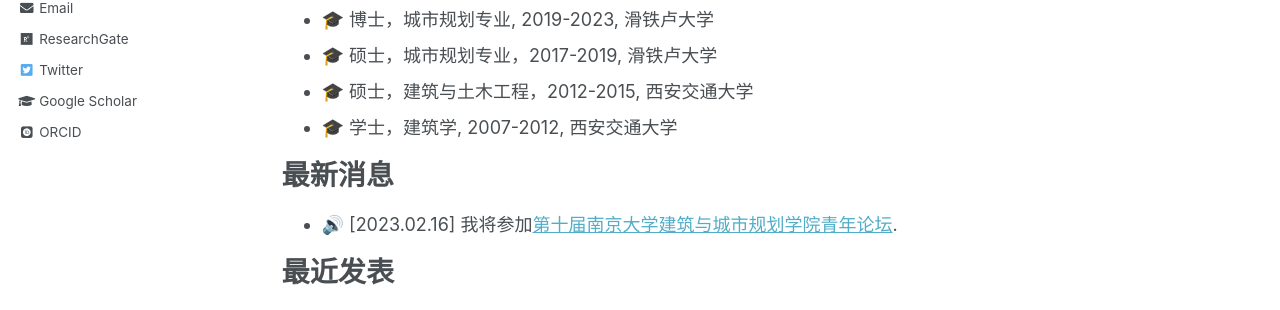
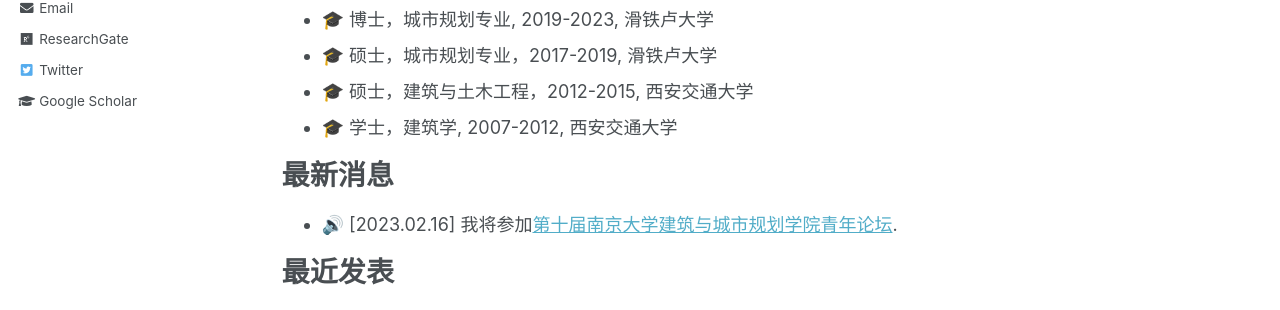
Before and after one commit to ktalenting/ktalenting.github.io-zh-cn-, a Jekyll site: the page built from _pages/about.md, in a window 1280 px wide. Shown: the part 406-716 px from the top of the page. Built offline with Jekyll 4.4.1, drawn with Linux system fonts in a browser that asks for light colours; some web fonts are replaced.

Commit message:
简历目录

```diff
--- a/_config.yml
+++ b/_config.yml
@@ -103,7 +103,7 @@ author:
   impactstory      : #"https://profiles.impactstory.org/u/xxxx-xxxx-xxxx-xxxx"
   lastfm           :
   linkedin         :
-  orcid            : "https://orcid.org/0000-0002-7609-3640"
+  orcid            : #"https://orcid.org/0000-0002-7609-3640"
   pinterest        :
   soundcloud       :
   stackoverflow    : # http://stackoverflow.com/users/123456/username
--- a/_pages/about.md
+++ b/_pages/about.md
@@ -76,7 +76,7 @@ Integrated Urban Network Approach. _6th International Symposium FORMAL METHODS I
 - 💼 委员, 滑铁卢大学学生教学委员会, 2019-present
 
 # 学术简历
-📂 下载我的 [[学术简历]](/pdf/CV-Chen_ZH.pdf)
+📂 下载我的 [[学术简历]](/zh-cn/pdf/CV-Chen_ZH.pdf)
 
 # 联系方式
 **地址:** Cities Lab, 200 University Avenue West, Waterloo, ON, Canada
```
